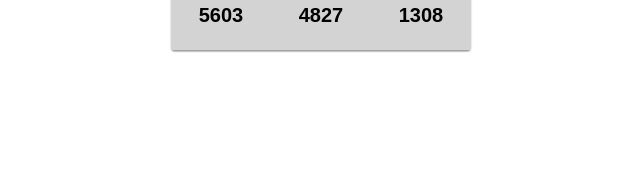
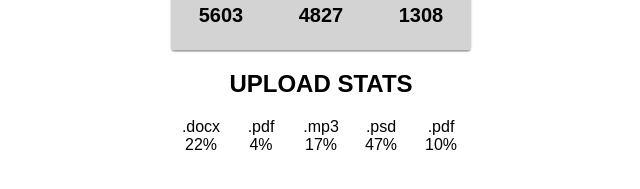
Before and after one commit to nataliapovaliy/goit-react-hw-01-components, a React (Create React App) app: page / in a window 1280 px wide. Shown: the part 381-570 px from the top of the page, without its empty margins (319-959 px from the left). Built offline with nearby package versions, Linux system fonts and the light colour scheme.

Commit message:
2-Statistics

```diff
--- a/src/components/App.jsx
+++ b/src/components/App.jsx
@@ -14,8 +14,8 @@
         stats={user.stats}
       />
 
-    {/* <Statistics title="Upload stats" stats={data} />
-    <Statistics stats={data} /> */}
+    <Statistics title="Upload stats" stats={data} />
+    {/* <Statistics stats={data} /> */}
     </>
   );
 };
--- a/src/components/Profile/Profile.jsx
+++ b/src/components/Profile/Profile.jsx
@@ -35,12 +35,12 @@
     );
 }
 
-Profile.propTypes = {
-    user: PropTypes.shape({
-        username: PropTypes.string.isRequired,
-        tag: PropTypes.string.isRequired,
-        location: PropTypes.string.isRequired,
-        avatar: PropTypes.string.isRequired,
-        stats: PropTypes.string.isRequired,
-    }).isRequired
-};
+// Profile.propTypes = {
+//     PropTypes.shape({
+//         username: PropTypes.string.isRequired,
+//         tag: PropTypes.string.isRequired,
+//         location: PropTypes.string.isRequired,
+//         avatar: PropTypes.string.isRequired,
+//         stats: PropTypes.string.isRequired,
+//     }).isRequired
+// };
--- /dev/null
+++ b/src/components/Statistics/StatList.jsx
@@ -0,0 +1,16 @@
+import css from './Statistics.module.css';
+
+export const StatList = ({ stats }) => {
+    return (
+        <ul className={css.statList}>
+            {stats.map(stat => {
+                return (
+                    <li key={stat.id} className={css.item}>
+                        <span className={css.label}>{stat.label}</span>
+                        <span className={css.percentage}>{stat.percentage}%</span>
+                    </li>
+                )
+            })}
+        </ul>
+    );
+}
--- a/src/components/Statistics/Statistics.jsx
+++ b/src/components/Statistics/Statistics.jsx
@@ -1,16 +1,22 @@
-// import css from './Statistics.module.css';
-// import PropTypes from 'prop-types';
+import css from './Statistics.module.css';
+import PropTypes from 'prop-types';
+import { StatList } from './StatList';
 
-// export default function Statistics() {
+export default function Statistics({title, stats}) {
+    return (
+        <>
+        <section className={css.statistics}>
+                <h2 className={css.title}>{title}</h2>
 
-// }
+                {<StatList stats={stats}/>}
+        </section>
+        </>
+    )
+}
 
-// Profile.propTypes = {
-//     user: PropTypes.shape({
-//         username: PropTypes.string.isRequired,
-//         tag: PropTypes.string.isRequired,
-//         location: PropTypes.string.isRequired,
-//         avatar: PropTypes.string.isRequired,
+// Statistics.propTypes = {
+//     data: PropTypes.shape({
+//         title: PropTypes.string.isRequired,
 //         stats: PropTypes.string.isRequired,
 //     }).isRequired
 // };
--- a/src/components/Statistics/Statistics.module.css
+++ b/src/components/Statistics/Statistics.module.css
@@ -0,0 +1,27 @@
+.statistics {
+  margin: auto;
+  padding: 0;
+  width: 300px;
+  font-family: Arial, Helvetica, sans-serif;
+}
+
+.title {
+  text-align: center;
+  font-size: 24px;
+  text-transform: uppercase;
+}
+
+.statList {
+  width: 100%;
+  margin: 0;
+  padding: 0;
+  list-style: none;
+  display: flex;
+}
+
+.item {
+  width: calc(100% / 5);
+  display: flex;
+  flex-direction: column;
+  align-items: center;
+}
```
